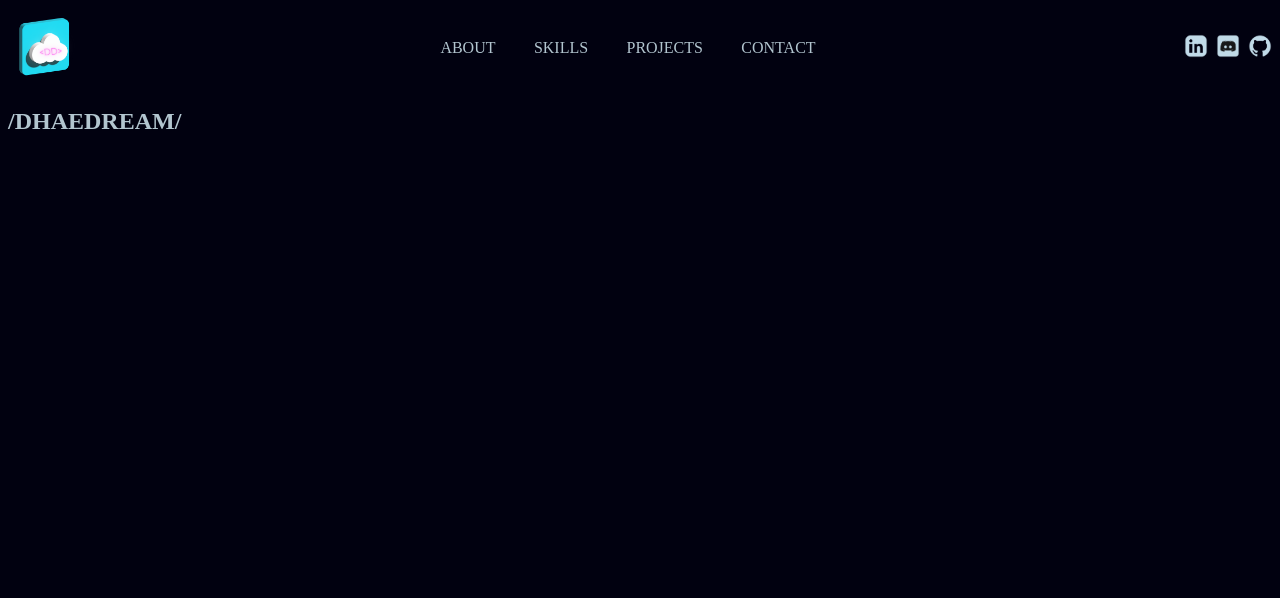
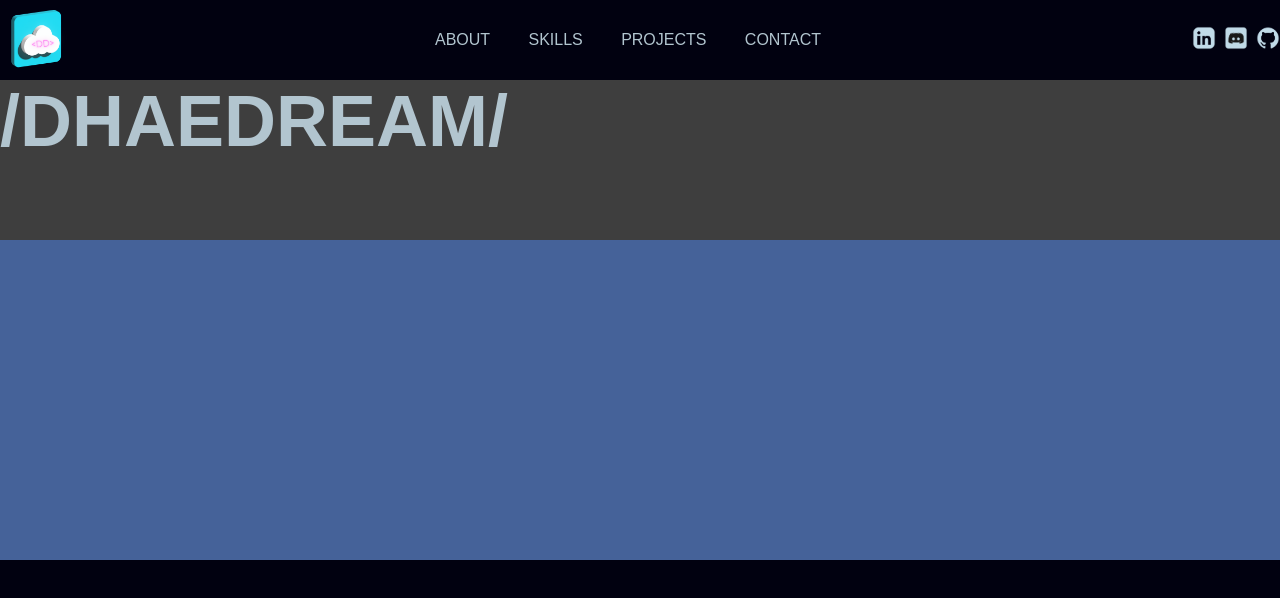
Before and after one commit to dhaedream/spring-22-portfolio, a React (Create React App) app: page / in a window 1280 px wide. Shown: the top 598 px of the page. Built offline with nearby package versions, Linux system fonts and the light colour scheme.

Commit message:
more css styling

```diff
--- a/src/App.css
+++ b/src/App.css
@@ -1,3 +1,10 @@
+* {
+  box-sizing: border-box;
+  padding: 0;
+  margin: 0;
+  scroll-behavior: smooth;
+  font-family: "Montserrat", sans-serif;
+}
 body {
   max-width: 100%;
   background: #010110;
--- a/src/components/header/header.css
+++ b/src/components/header/header.css
@@ -0,0 +1,15 @@
+.header_container {
+  display: flex;
+  flex-direction: column;
+}
+.header_top {
+  background: rgb(62, 62, 62);
+  height: 20vh;
+}
+h2 {
+  font-size: 4.5rem;
+}
+.header_banner {
+  background: rgb(69, 98, 153);
+  height: 40vh;
+}
```
